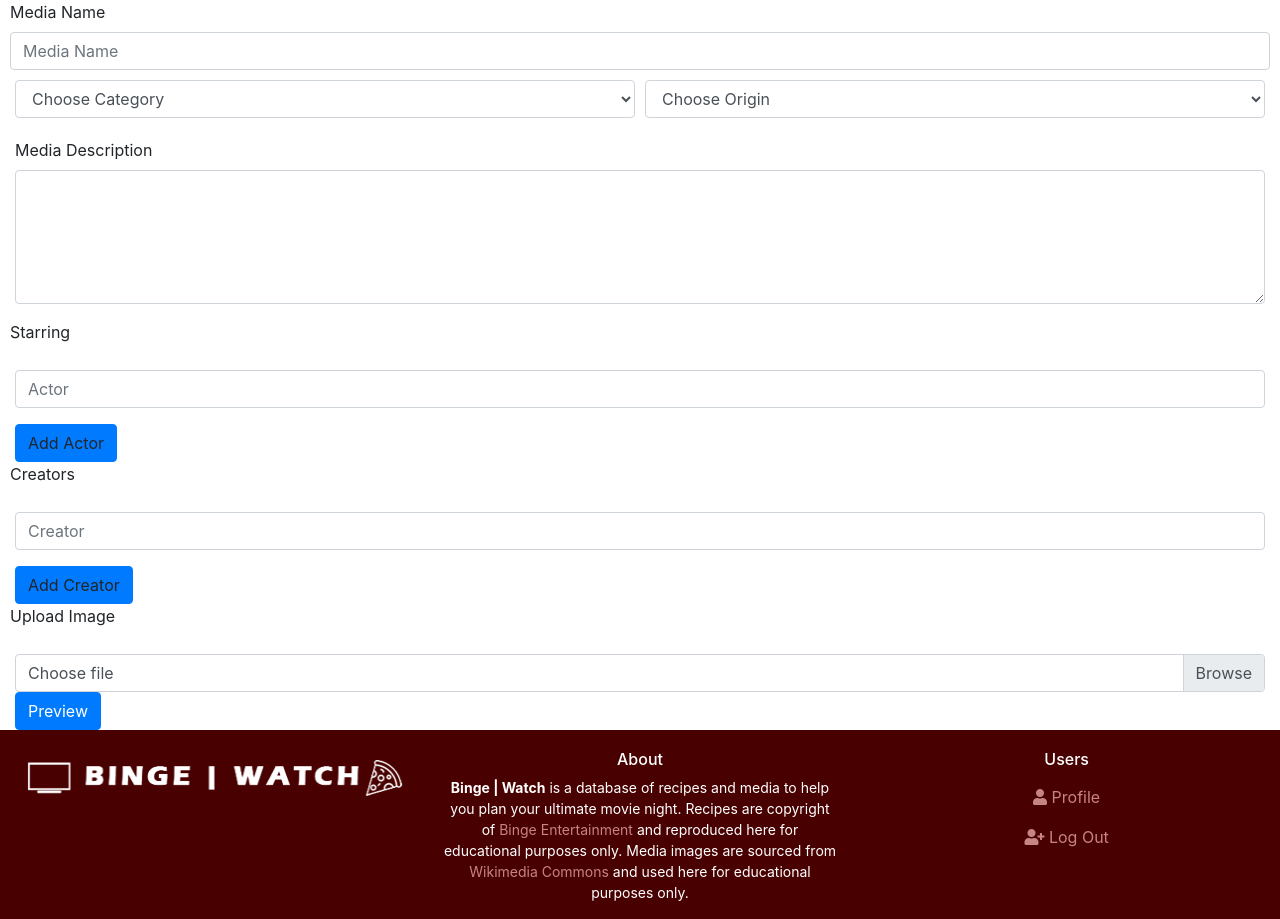
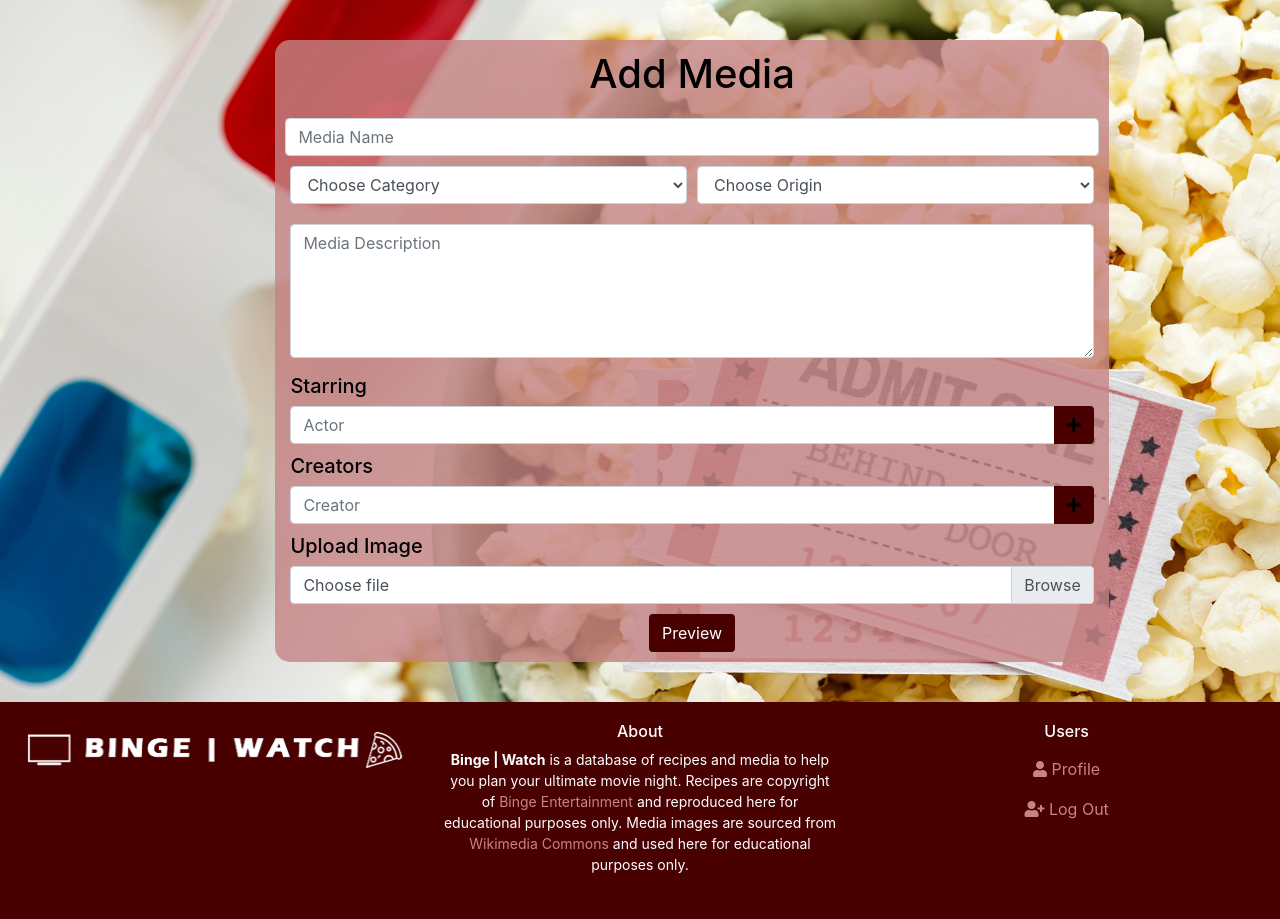
Before and after one commit to TwelvePercentHero/bingewatch, a Flask app: page /add_media in a window 1280 px wide. Shown: the part 82-1001 px from the top of the page. After the commit the page ends 955 px from the top, so only its background shows below. Run offline with Flask 2, Linux system fonts and the light colour scheme; the visitor is signed in with stand-in values (Sample User, id 1); data that the repository does not hold is empty; some libraries are stand-ins or nearby versions.

Commit message:
Styling and layout of add-media.html

```diff
--- a/static/css/style.css
+++ b/static/css/style.css
@@ -278,8 +278,8 @@ footer a:hover {
 .add-div {
     background-color: rgb(198, 132, 133, 0.8);
     color: #000;
-    margin-top: 30px;
-    margin-bottom: 30px;
+    margin-top: 40px;
+    margin-bottom: 40px;
     padding-top: 10px;
     padding-bottom: 10px;
     border-radius: 15px;
--- a/static/js/main.js
+++ b/static/js/main.js
@@ -59,27 +59,31 @@ $(document).on('click', '#remove-step', function() {
 });
 
 $('#add-actor').click(function() {
-    var newActor = $(`<div class='form-group' id='actor-div'>
+    var newActor = $(`<div class='input-group' id='actor-div'>
     <input id='starring' name='starring' class='form-control' type='text' placeholder='Actor'>
-    <a class='btn btn-primary' id='remove-actor'>Remove Actor</a>
+    <div class="input-group-append">
+        <a class='btn btn-add' id='remove-actor'><i class="fas fa-minus"></i></a>
+    </div>
     </div>` );
     $('#actor-list').append(newActor);
 });
 
 $(document).on('click', '#remove-actor', function() {
-    $(this).parent().remove();
+    $(this).parent().parent().remove();
 });
 
 $('#add-creator').click(function() {
-    var newCreator = $(`<div class='form-group' id='creator-div'>
+    var newCreator = $(`<div class='input-group' id='creator-div'>
     <input id='creators' name='creators' class='form-control' type='text' placeholder='Creator'>
-    <a class='btn btn-primary' id='remove-creator'>Remove Creator</a>
+    <div class="input-group-append">
+        <a class='btn btn-add' id='remove-creator'><i class="fas fa-minus"></i></a>
+    </div>
     </div>` );
     $('#creator-list').append(newCreator);
 });
 
 $(document).on('click', '#remove-creator', function() {
-    $(this).parent().remove();
+    $(this).parent().parent().remove();
 });
 
 });
--- a/templates/add-media.html
+++ b/templates/add-media.html
@@ -2,14 +2,16 @@
 
 {% block content %}
 
-<section class="container-fluid">
+<section class="container-fluid add-bg lg-img">
 
-    <div>
+    <div class="add-div col-xs-12 offset-md-1 col-md-8">
+        <div class="text-center add-title">
+            <h1>Add Media</h1>
+        </div>
 
         <form action="{{ url_for('insert_media') }}" id="add-media" enctype="multipart/form-data" method="POST">
 
         <div class="form-row">
-            <label>Media Name</label>
             <input id="media-name" name="media-name" class="form-control" type="text" placeholder="Media Name" required>
         </div>
 
@@ -45,42 +47,38 @@
         </div>
 
         <div class="form-group">
-            <label>Media Description</label>
-            <textarea id="description" name="description" class="form-control" rows="5" required></textarea>
+            <textarea id="description" name="description" placeholder="Media Description" class="form-control" rows="5" required></textarea>
         </div>
 
-        <div class="form-row">
-            <p>Starring</p>
+        <h5>Starring</h5>
+        <div id="actor-list">
+            <div class="input-group" id="actors">
+                <input id="starring" name="starring" class="form-control" type="text" placeholder="Actor" required>
+                <div class="input-group-append">
+                    <a class="btn btn-add" id="add-actor"><i class="fas fa-plus"></i></a>
+                </div>
+            </div>
         </div>
 
-        <div id="actor-list">
-            <div class="form-group" id="actors">
-                <input id="starring" name="starring" class="form-control" type="text" placeholder="Actor" required>
+        <h5>Creators</h5>
+        <div id="creator-list">
+            <div class="input-group" id="creator-div">
+                <input id="creators" name="creators" class="form-control" type="text" placeholder="Creator" required>
+                <div class="input-group-append">
+                    <a class="btn btn-add" id="add-creator"><i class="fas fa-plus"></i></a>
+                </div>
             </div>
         </div>
-        <a class="btn btn-primary" id="add-actor">Add Actor</a>
 
-        <div class="form-row">
-            <p>Creators</p>
-        </div>
-
-        <div id="creator-list">
-            <div class="form-group" id="creator-div">
-                <input id="creators" name="creators" class="form-control" type="text" placeholder="Creator" required>
-            </div>
-        </div>
-        <a class="btn btn-primary" id="add-creator">Add Creator</a>
-
-        <div class="form-row">
-            <p>Upload Image</p>
-        </div>
-
-        <div class="custom-file">
+        <h5>Upload Image</h5>
+        <div class="custom-file file-div">
                 <input type="file" name="media-image" class="custom-file-input" id="media-image">
                 <label class="custom-file-label" for="media-image">Choose file</label>
             </div>
 
-        <button type="submit" class="btn btn-primary" name="action">Preview</button>
+            <div class="text-center">
+                <button type="submit" class="btn btn-control" name="action">Preview</button>
+            </div>
         </form>
     </div>
 
--- a/templates/add-recipe.html
+++ b/templates/add-recipe.html
@@ -76,8 +76,9 @@
         <input type="file" name="recipe-image" class="custom-file-input" id="main-image">
         <label class="custom-file-label" for="main-image">Choose file</label>
     </div>
-
-    <button type="submit" class="btn btn-control" name="action">Submit</button>
+    <div class="text-center">
+        <button type="submit" class="btn btn-control" name="action">Preview</button>
+    </div>
 
 </form>
 
```
